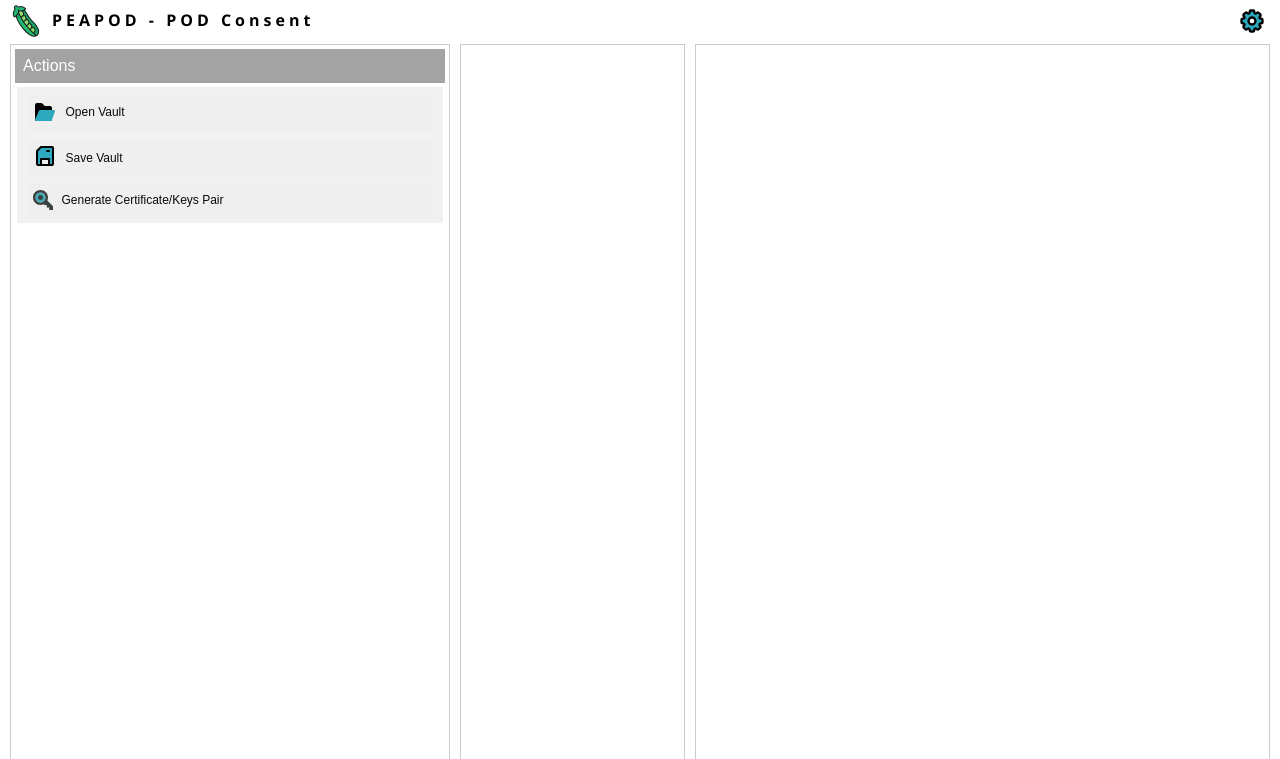
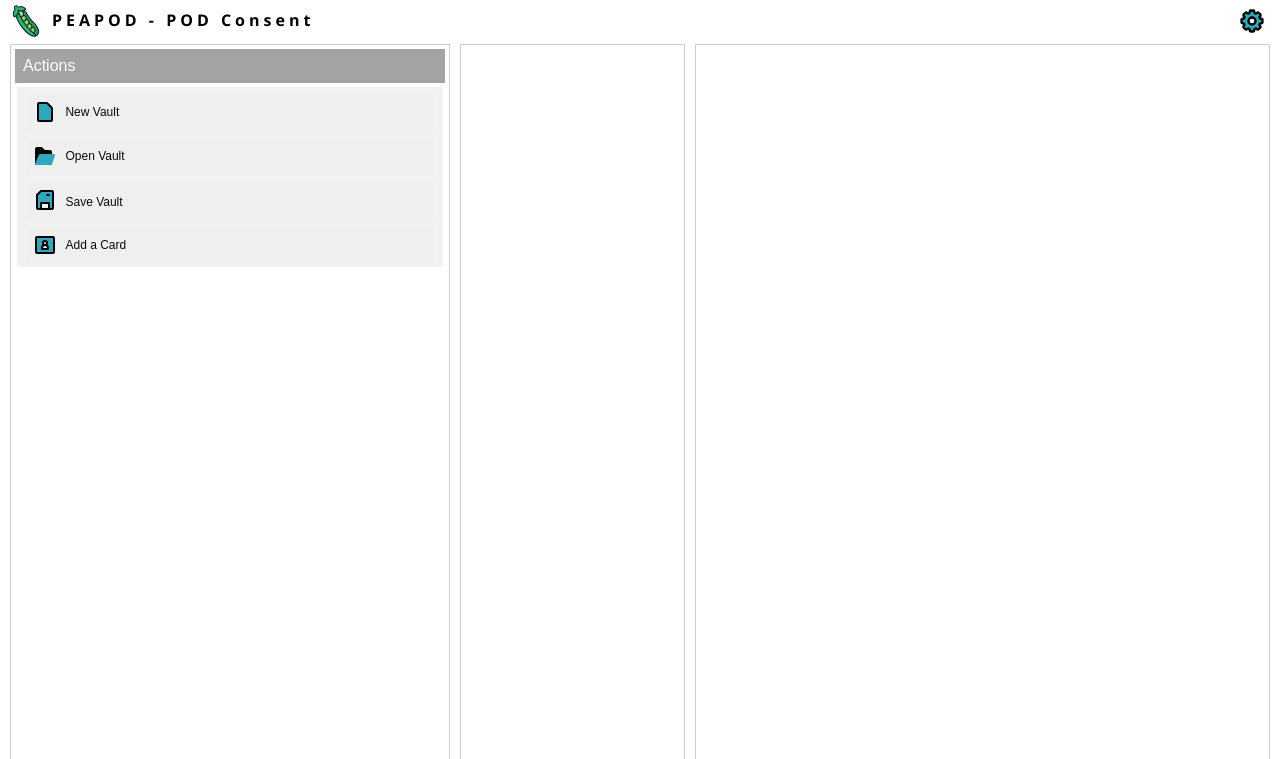
Before and after one commit to neilsextra/peapod, a Flask app: page / in a window 1280 px wide. Shown: the top 759 px of the page. Run offline with Flask 3, Linux system fonts and the light colour scheme.

Commit message:
Updated UI

```diff
--- a/static/javascripts/main.js
+++ b/static/javascripts/main.js
@@ -160,44 +160,9 @@ window.onload = function () {
 
     setCollapsible();
 
-    document.getElementById("upload-file").addEventListener("click", async function (event) {
+    document.getElementById("new-vault").addEventListener("click", async function (event) {
 
-        clearDialog(document.getElementById("upload-file-dialog"));
-
-        document.getElementById("upload-file-dialog").showModal();
-
-    });
-
-    document.getElementById("select-upload-file").addEventListener("click", async function (event) {
-        var fileUtil = new FileUtil(document);
-
-        fileUtil.load(async function (files) {
-
-            for (var file = 0; file < files.length; file++) {
-
-                document.getElementById("upload-file-name").value = files[file].name;
-
-                uploadedFile = files[file];
-
-            }
-
-        });
-
-        return false;
-
-    });
-
-    document.getElementById("upload-file-dialog-ok").addEventListener("click", async function (event) {
-        var message = new Message();
-        var result = await message.sendFile(uploadedFile);
-
-        document.getElementById("upload-file-dialog").close();
-
-    });
-
-    document.getElementById("generate-key-pair").addEventListener("click", async function (event) {
-
-        document.getElementById("key-generation-dialog").showModal();
+        document.getElementById("new-vault-dialog").showModal();
 
     });
 
--- a/templates/index.html
+++ b/templates/index.html
@@ -32,51 +32,6 @@
     <script src="{{ url_for('static', filename='javascripts/gui/util.js') }}"></script>
 
 </head>
-
-<script type="text/template" data-template="network-entry">
-    <tr id="network-entry-${id}" style="margin-top:10px;">
-        <td style="border:1px solid rgba(255,255,255,0.2); width:140px;">
-            <label style="text-align:left; font-size:14px; font-weight: bold; height:28px;  text-overflow: ellipsis ellipsis;">${corpus}</label>
-       </td>
-    </tr>
-    <tr id="network-entry-${id}" style="margin-top:20px;">
-        <td style="border:1px solid rgba(255,255,255,0.2); width:140px;">
-            <label style="text-align:left; font-size:12px; height:28px;  text-overflow: ellipsis ellipsis;"><b>ID:</b> ${id}</label>
-       </td>
-    </tr>
-    <tr id="network-date-${id}">
-        <td style="border:1px solid rgba(255,255,255,0.2); width:140px;">
-            <label style="text-align:left; font-size:12px; height:28px;  text-overflow: ellipsis ellipsis;">${date}</label>
-       </td>
-    </tr>
-    <tr id="network-title-${id}">
-        <td style="border:1px solid rgba(255,255,255,0.2); width:400px; ">
-            <label style="text-align:left; font-size:12px; height:28px; text-overflow: ellipsis ellipsis">${title}</label>
-        </td>
-    </tr>
-</script>
-
-<script type="text/template" data-template="network-entity-entry">
-    <tr>
-        <td><div style="bottom-top:1px dashed rgb(0,0,0); height:5px; width:280px;"></div><hr/></td>
-    </tr>
-
-    <tr id="network-entry-${id}">
-        <td style="border:1px solid rgba(255,255,255,0.2); width:140px;">
-            <label style="text-align:left; font-size:12px; height:28px;  text-overflow: ellipsis ellipsis;"><b>ID:</b> ${id}</label>
-       </td>
-    </tr>
-    <tr id="network-date-${id}">
-        <td style="border:1px solid rgba(255,255,255,0.2); width:140px;">
-            <label style="text-align:left; font-size:12px; height:28px;  text-overflow: ellipsis ellipsis;">${date}</label>
-       </td>
-    </tr>
-    <tr id="network-title-${id}">
-        <td style="border:1px solid rgba(255,255,255,0.2); width:400px; ">
-            <label style="text-align:left; font-size:12px; height:28px; text-overflow: ellipsis ellipsis">${title}</label>
-        </td>
-    </tr>
-</script>
 
 <body style="overflow: hidden;" oncontextmenu="return false;">
     <!-- templates -->
@@ -142,43 +97,29 @@
         </form>
     </dialog>
 
-    <dialog id="upload-file-dialog" class="dialog message-dialog" style="min-width:400px;">
-        <img src="{{url_for( 'static', filename='images/upload.svg')}}" width="48" height="48" style="float: left;" />
-        <p style="font-size: 18px; font-weight: bold;">File Upload</p>
-        <div>
-            <div>
-                <input class="modal-entry" id="upload-file-name" style="width:90%;" type="text" name="upload-file-name"
-                    placeholder="Upload CSV File..." readonly>
+    <dialog id="new-vault-dialog" class="dialog message-dialog" style="min-width:640px; width:640px">
+        <img src="{{url_for( 'static', filename='images/new.svg')}}" width="22" height="22" style="float: left;" />
 
-                </input>
-                <div style="float:right;padding-top:6px;">
-                    <button id="select-upload-file" class="message-dialog-small-button">...</button>
-                </div>
-            </div>
+        <p style="font-size: 18px; font-weight: bold; text-align: top; float: left; margin-top:6px;">&nbsp;New Vault</p>
+        <div class="modal-body" style="margin-top:12px;">
+            <p></p>
+            <label class="modal-label" for="document-title" value="Title">
+                Title
+            </label>
+            <input class="modal-entry template-entry" id="document-title" type="text" name="title-entry"
+                placeholder="Title...">
+            </input>
+            <p style="height:4px;"></p>
+            <label class="modal-label" for="vault-description" value="Description" style="margin-top:40px;">
+                Description
+            </label>
+            <textarea class="modal-entry template-entry" id="vault-description" type="textarea"
+            name="vault-description" style="height:100px;"></textarea>
         </div>
-
-        <div id="upload-message"
-            style="color:rgba(255,0,0,0.6); width:300px; float:left; font-size: 12px; margin-top:8px;"></div>
-
-        <div>
-            <button id="upload-file-dialog-ok" class="message-dialog-small-ok-button"
-                style="float: right; margin-top:10px;">Upload</button>
-
-            <button id="upload-file-dialog-close" class="close-button message-dialog-small-cancel-button"
-                style="float: right; margin-top:10px;">Cancel</button>
-        </div>
-
-    </dialog>
-
-    <dialog id="key-generation-dialog" class="dialog message-dialog" style="min-width:340px; width:340px">
-        <img src="{{url_for( 'static', filename='images/keys.svg')}}" width="22" height="22" style="float: left;" />
-
-        <p style="font-size: 18px; font-weight: bold; text-align: top; float: right;  margin-top:6px;">&nbsp;Generate Certificates and Keys</p>
-
-        <button id="ok-key-generation-dialog" class="message-dialog-small-ok-button"
+        <button id="new-vault-dialog-ok" class="message-dialog-small-ok-button"
             style="float: right; margin-top:10px;">Generate</button>
 
-        <button id="cancel-key-generation-dialog" class="close-button message-dialog-small-cancel-button"
+        <button id="new-vault-dialog-cancel" class="close-button message-dialog-small-cancel-button"
             style="float: right; margin-top:10px;">Cancel</button>
         </div>
     </dialog>
@@ -186,14 +127,15 @@
 
 
     <dialog id="key-generation-results-dialog" class="dialog message-dialog" style="min-width:700px;">
-        <img src="{{url_for( 'static', filename='images/certificate.svg')}}" width="24" height="24" style="float: left;" />
-        <p style="font-size: 18px; font-weight: bold; text-align: top; float: left;  margin-top:6px;">&nbsp;Generate/Keys Pair</p>
+        <img src="{{url_for( 'static', filename='images/certificate.svg')}}" width="24" height="24"
+            style="float: left;" />
+        <p style="font-size: 18px; font-weight: bold; text-align: top; float: left;  margin-top:6px;">
+            &nbsp;Generate/Keys Pair</p>
         <p style="height:10px;"></p>
         <pre id="certificate-pem" style="height:360px;"></pre>
         <form method="dialog">
             <button class="message-dialog-small-button" style="float: right;">OK</button>
         </form>
-
     </dialog>
 
     <div style="overflow:hidden; user-select: none;">
@@ -226,6 +168,15 @@
                     <table class="selection" style="margin-top: 4px;">
                         <tr>
                             <td>
+                                <button class="collapsible-menu" id="new-vault">
+                                    <img src="{{url_for( 'static', filename='images/new.svg')}}"
+                                        style="width:24px; height:24px; margin-top:2px; margin-right:4px;"></img>
+                                    <label for="new-vault" style="position:relative; top:-8px;">New Vault</label>
+                                </button>
+                            </td>
+                        </tr>
+                        <tr>
+                            <td>
                                 <button class="collapsible-menu" id="open-vault">
                                     <img src="{{url_for( 'static', filename='images/open-vault.svg')}}"
                                         style="width:24px; height:24px; margin-top:2px; margin-right:4px;"></img>
@@ -242,13 +193,13 @@
                                 </button>
                             </td>
                         </tr>
+
                         <tr>
                             <td>
-                                <button class="collapsible-menu" id="generate-key-pair">
-                                    <img src="{{url_for( 'static', filename='images/keys.svg')}}"
-                                        style="width:20px; height:20px; margin-top:2px; margin-right:4px;"></img>
-                                    <label for="generate-key-pair" style="position:relative; top:-6px;">Generate Certificate/Keys
-                                        Pair</label>
+                                <button class="collapsible-menu" id="add-card">
+                                    <img src="{{url_for( 'static', filename='images/card.svg')}}"
+                                        style="width:24px; height:24px; margin-top:4px; margin-right:4px;"></img>
+                                    <label for="upload-file" style="position:relative; top:-8px;">Add a Card</label>
                                 </button>
                             </td>
                         </tr>
```
Also changed, not shown: static/images/card.svg (added), static/images/new.svg (added).
